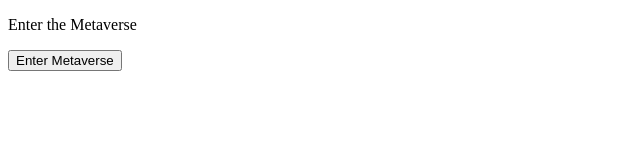
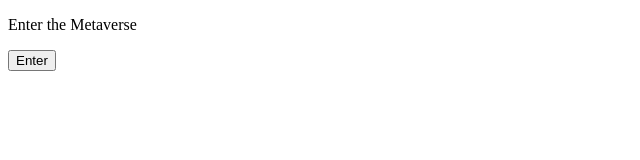
Before and after one commit to acciojob/enter-metaverse-Rahul121001, a website: page main.html in a window 1280 px wide. Shown: the whole page, without its empty margins (0-640 px from the left). Drawn offline with Linux system fonts and the light colour scheme.

Commit message:
created a submission

```diff
--- a/main.html
+++ b/main.html
@@ -9,7 +9,7 @@
 <body>
 	<!-- the entire body must be written by student -->
 	<p id="metaverse-status">Enter the Metaverse</p>
-<button id="enter-metaverse-button">Enter Metaverse</button>
+<button id="enter-metaverse-button">Enter</button>
 
     <script type="text/javascript" src="./script.js">
 </script>
--- a/styles.css
+++ b/styles.css
@@ -1 +1,4 @@
 /*  your css code here. If applicable */
+button{
+
+}
```
